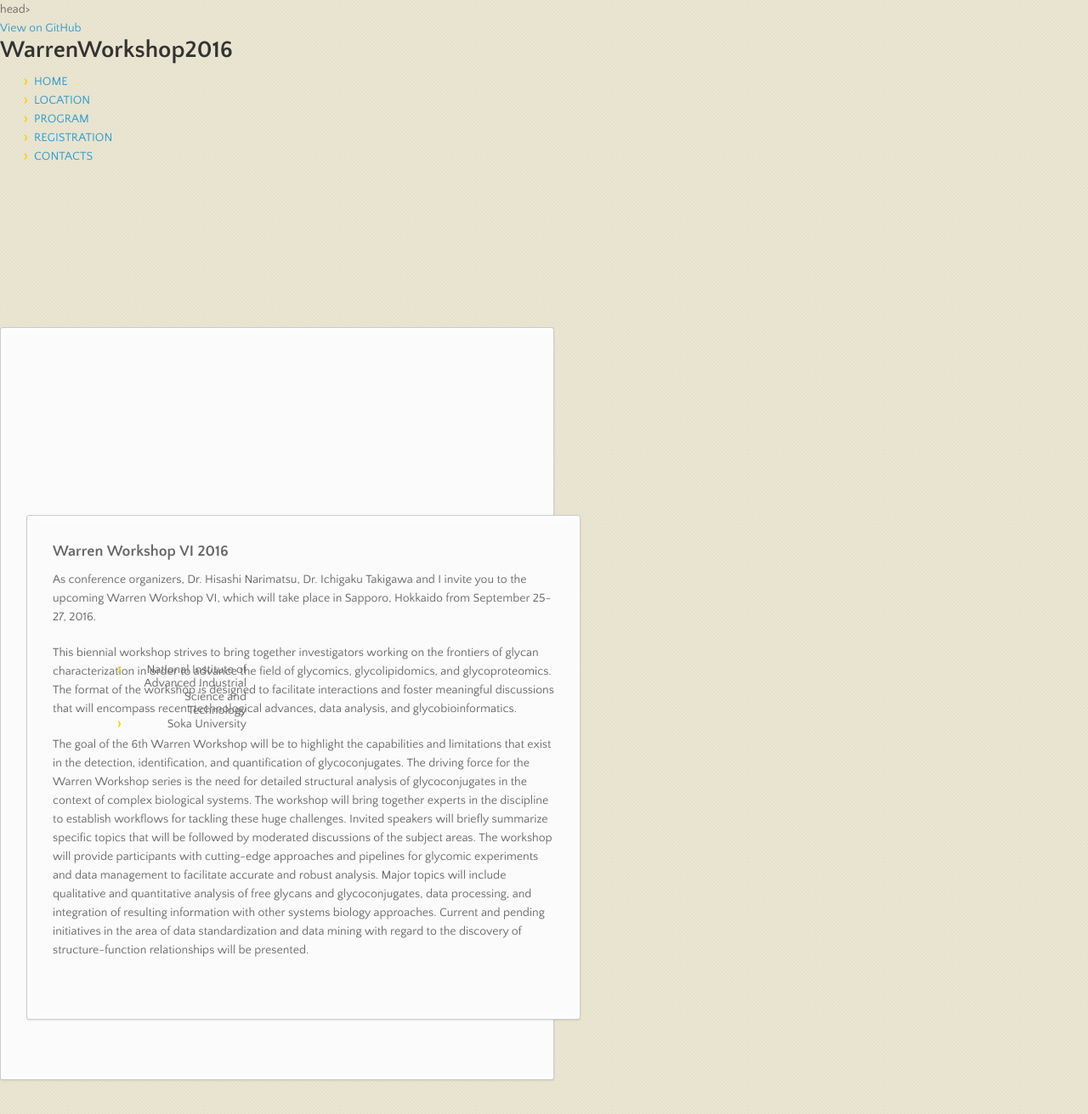
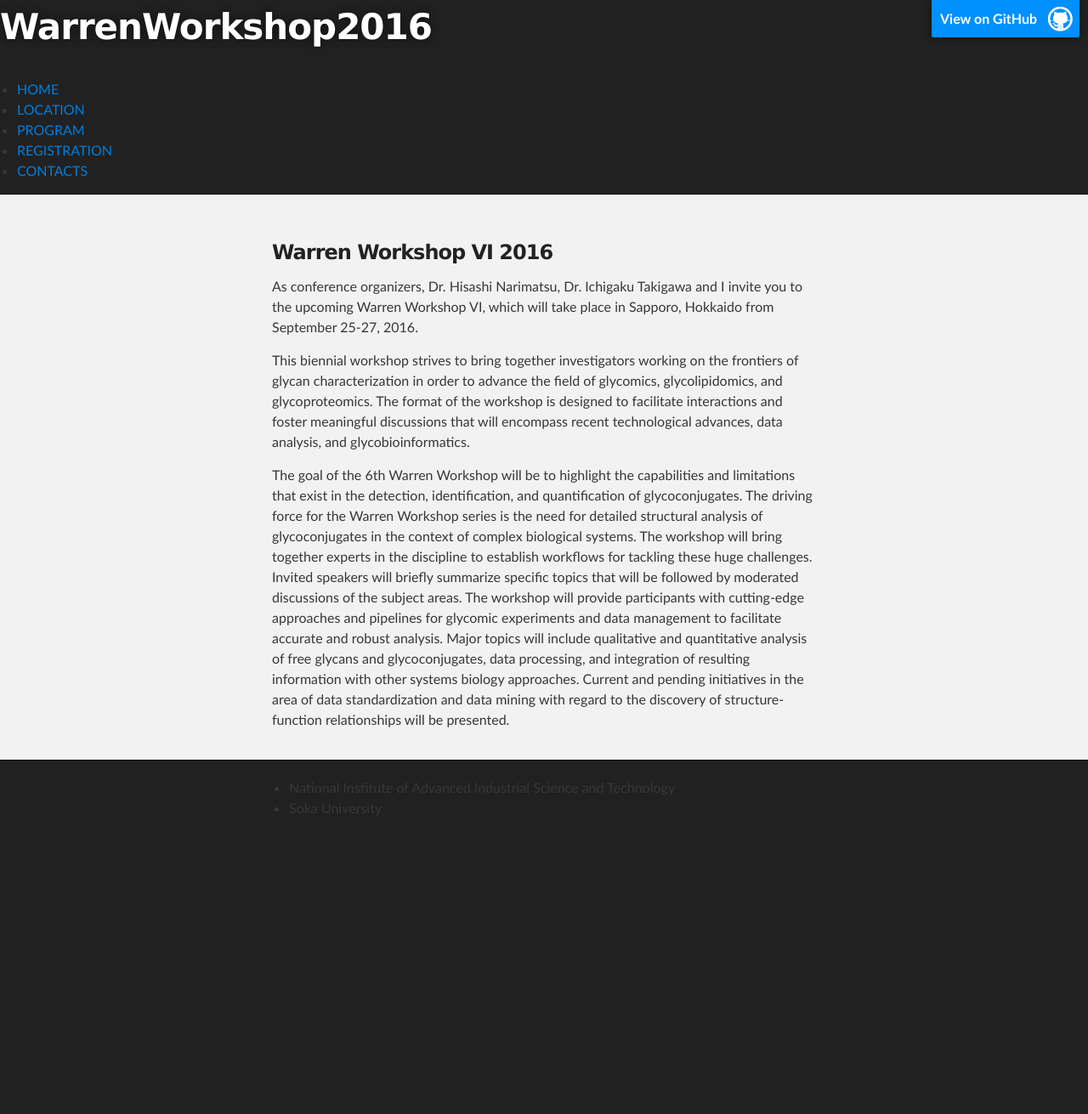
Before and after one commit to yamazakiM/WarrenWorkshop2016, a Jekyll site: the page built from index.md, in a window 1280 px wide. Shown: the whole page at 85% size. Built offline with Jekyll 4.4.1, drawn with Linux system fonts in a browser that asks for light colours; nearby versions of some CDN libraries; Markdown is read by kramdown in place of the engine named in the settings; after the commit the page ends 998 px from its top, so only the background shows below that.

Commit message:
Update header.html

```diff
--- a/_includes/header.html
+++ b/_includes/header.html
@@ -1,15 +1,11 @@
-head>
-    <meta charset="utf-8">
+<head>
+    <head>
+    <meta charset='utf-8'>
     <meta http-equiv="X-UA-Compatible" content="chrome=1">
-    <title>WarrenWorkshop2016 by yamazakiM</title>
-    <link rel="stylesheet" href="stylesheets/styles.css">
-    <link rel="stylesheet" href="stylesheets/github-dark.css">
-    <script src="https://ajax.googleapis.com/ajax/libs/jquery/1.7.1/jquery.min.js"></script>
-    <script src="javascripts/main.js"></script>
-    <!--[if lt IE 9]>
-      <script src="//html5shiv.googlecode.com/svn/trunk/html5.js"></script>
-    <![endif]-->
-    <meta name="viewport" content="width=device-width, initial-scale=1, user-scalable=no">
+    <meta name="description" content="WarrenWorkshop2016 : ">
+
+    <link rel="stylesheet" type="text/css" media="screen" href="stylesheets/stylesheet.css">
+
 
     <title>{{ page.title }}</title>
     <script src="http://code.jquery.com/jquery-latest.min.js" type="text/javascript"></script>
```
